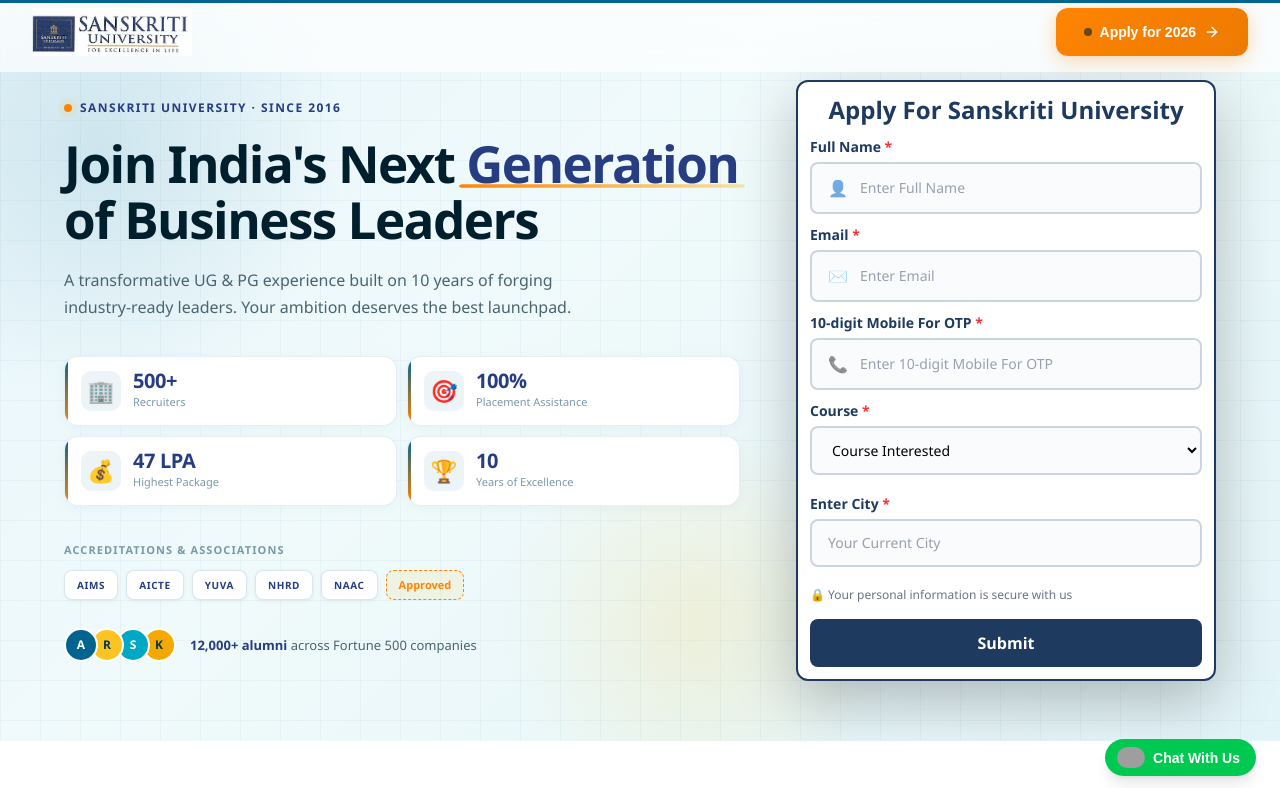
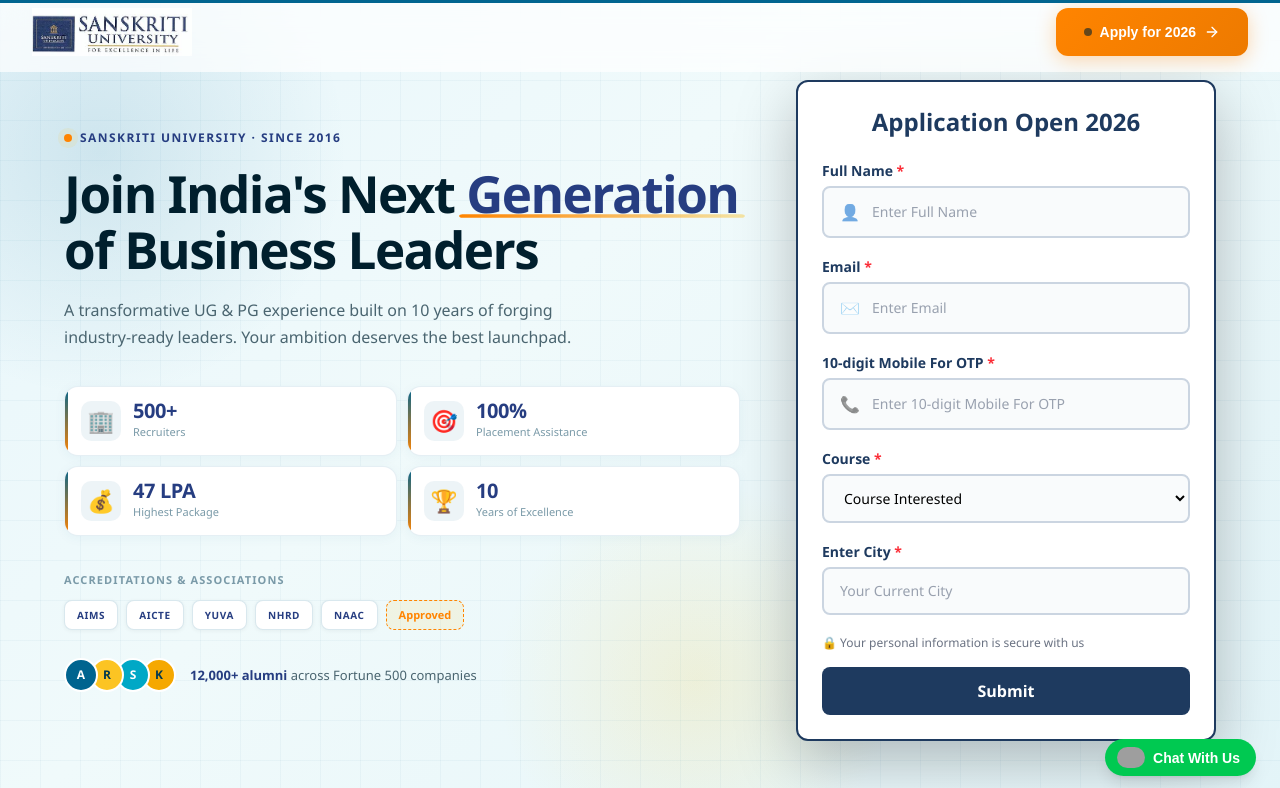
Before and after one commit to aragonani/sanskriti-university, a Next.js app: page /sanskriti-university in a window 1280 px wide. Shown: the top 788 px of the page. Built offline with nearby package versions, Linux system fonts and the light colour scheme; grey boxes are pictures that could not be loaded.

Commit message:
add functionality in register form

```diff
--- a/components/register-form.tsx
+++ b/components/register-form.tsx
@@ -1,7 +1,6 @@
 "use client";
 
 import { useState } from "react";
-import { motion } from "framer-motion";
 
 const courses = [
   "B.Tech - All Branches",
@@ -52,53 +51,69 @@
   });
 
   const [focused, setFocused] = useState<string | null>(null);
+  const [loading, setLoading] = useState(false);
+  const [error, setError] = useState(false);
+  const [submitted, setSubmitted] = useState(false);
 
   const handleChange = (
     e: React.ChangeEvent<HTMLInputElement | HTMLSelectElement>
   ) => setForm({ ...form, [e.target.name]: e.target.value });
 
+  const handleSubmit = async (e: React.MouseEvent<HTMLButtonElement>) => {
+    e.preventDefault();
+    setLoading(true);
+    setError(false);
+
+    try {
+      const res = await fetch("/api/send-lead", {
+        method: "POST",
+        headers: { "Content-Type": "application/json" },
+        body: JSON.stringify(form),
+      });
+
+      if (!res.ok) throw new Error("Failed");
+      setSubmitted(true);
+    } catch {
+      setError(true);
+    } finally {
+      setLoading(false);
+    }
+  };
+
+  if (submitted) {
+    return (
+      <div className="w-full max-w-md mx-auto bg-white rounded-xl p-6 border-2 border-[#1e3a5f] text-center">
+        <h3 className="text-xl font-bold text-[#1e3a5f] mb-2">You're In 🎉</h3>
+        <p className="text-sm text-gray-600">
+          Our team will contact you within 24 hours.
+        </p>
+      </div>
+    );
+  }
+
   return (
-    <div
-      className="
-      w-full max-w-md mx-auto
-      bg-white
-      rounded-xl
-      p-3
+    <div className="w-full max-w-md mx-auto bg-white rounded-xl p-6
+    border-2 border-[#1e3a5f]
+    shadow-[0_20px_60px_rgba(0,0,0,0.25)]">
 
-      /* 🔥 MAIN DIFFERENCE */
-      border-2 border-[#1e3a5f]
-      shadow-[0_20px_60px_rgba(0,0,0,0.25)]
-
-      backdrop-blur-sm
-    "
-    >
-      {/* Heading */}
-      <h2 className="text-2xl font-bold text-[#1e3a5f] text-center mb-2">
-        Apply For Sanskriti University
+      <h2 className="text-2xl font-bold text-[#1e3a5f] text-center mb-5">
+        Application Open 2026
       </h2>
 
-      {/* Input Field */}
+      {/* Fields */}
       {[
         { name: "name", label: "Full Name", icon: "👤" },
         { name: "email", label: "Email", icon: "✉️" },
         { name: "phone", label: "10-digit Mobile For OTP", icon: "📞" },
       ].map((f) => (
-        <div key={f.name} className="mb-2">
+        <div key={f.name} className="mb-4">
           <label className="text-sm font-semibold text-[#1e3a5f]">
             {f.label} <span className="text-red-500">*</span>
           </label>
 
-          <div
-            className={`
-            flex items-center gap-3 mt-1 px-4 py-3 rounded-lg bg-[#f9fbfc]
-            border-2
-            ${
-              focused === f.name
-                ? "border-[#1e3a5f]"
-                : "border-[#cbd5e1]"
-            }
-          `}
-          >
+          <div className={`flex items-center gap-3 mt-1 px-4 py-3 rounded-lg bg-[#f9fbfc] border-2
+            ${focused === f.name ? "border-[#1e3a5f]" : "border-[#cbd5e1]"}`}>
+
             <span className="opacity-60">{f.icon}</span>
 
             <input
@@ -106,9 +121,7 @@
               value={(form as any)[f.name]}
               onChange={(e) => {
                 if (f.name === "phone") {
-                  const value = e.target.value
-                    .replace(/\D/g, "")
-                    .slice(0, 10);
+                  const value = e.target.value.replace(/\D/g, "").slice(0, 12);
                   setForm({ ...form, phone: value });
                 } else handleChange(e);
               }}
@@ -134,11 +147,7 @@
           onFocus={() => setFocused("course")}
           onBlur={() => setFocused(null)}
           className={`w-full mt-1 px-4 py-3 rounded-lg bg-[#f9fbfc] border-2 text-sm text-black placeholder:text-gray-400
-          ${
-            focused === "course"
-              ? "border-[#1e3a5f]"
-              : "border-[#cbd5e1]"
-          }`}
+          ${focused === "course" ? "border-[#1e3a5f]" : "border-[#cbd5e1]"}`}
         >
           <option value="">Course Interested</option>
           {courses.map((c) => (
@@ -161,44 +170,29 @@
           onBlur={() => setFocused(null)}
           placeholder="Your Current City"
           className={`w-full mt-1 px-4 py-3 rounded-lg bg-[#f9fbfc] border-2 text-sm text-black placeholder:text-gray-400
-          ${
-            focused === "city"
-              ? "border-[#1e3a5f]"
-              : "border-[#cbd5e1]"
-          }`}
+          ${focused === "city" ? "border-[#1e3a5f]" : "border-[#cbd5e1]"}`}
         />
       </div>
 
-      {/* Security Note */}
+      {/* Trust */}
       <p className="text-xs text-gray-500 flex items-center gap-2 mb-4">
         🔒 Your personal information is secure with us
       </p>
 
-      {/* Button */}
+      {/* Submit */}
       <button
-        className="
-        w-full py-3 rounded-lg relative overflow-hidden
-        bg-[#1e3a5f]
-        text-white font-semibold
-        hover:bg-[#16324f]
-        transition
-      "
+        onClick={handleSubmit}
+        className="w-full py-3 rounded-lg bg-[#1e3a5f] text-white font-semibold
+        hover:bg-[#16324f] transition disabled:opacity-40"
       >
-        Submit
+        {loading ? "Submitting..." : "Submit"}
+      </button>
 
-        <motion.div
-            className="absolute inset-0 w-1/4 bg-linear-to-r from-transparent via-white to-transparent opacity-60"
-            animate={{
-              x: ["-100%", "400%"],
-            }}
-            transition={{
-              repeat: Infinity,
-              duration: 1,
-              ease: "linear",
-              repeatDelay: 4,
-            }}
-          />
-      </button>
+      {error && (
+        <p className="text-red-500 text-xs text-center mt-2">
+          Something went wrong. Try again.
+        </p>
+      )}
     </div>
   );
 }
```
